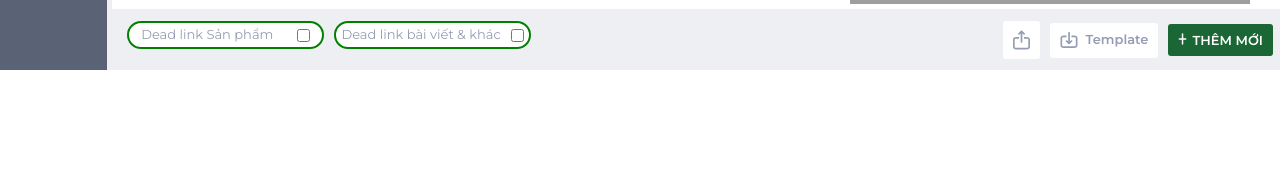
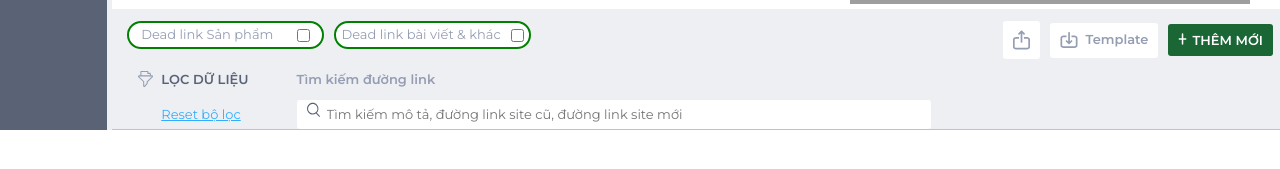
Before and after one commit to huynhluan491/DashBoard-Angular, an Angular app: page / in a window 1280 px wide. Shown: the part 301-470 px from the top of the page. Built offline with nearby package versions, Linux system fonts and the light colour scheme; grey boxes are pictures that could not be loaded.

Commit message:
LinkList-CSS-HTML-ADD: làm giao diện searchbar

```diff
--- a/src/app/app.module.ts
+++ b/src/app/app.module.ts
@@ -6,13 +6,15 @@ import { AppComponent } from './app.component';
 import { DashboardComponent } from './dashboard/dashboard.component';
 import { HeaderComponent } from './components/header/header.component';
 import { LinkactionComponent } from './components/linkaction/linkaction.component';
+import { SearchbarComponent } from './components/searchbar/searchbar.component';
 
 @NgModule({
   declarations: [
     AppComponent,
     DashboardComponent,
     HeaderComponent,
-    LinkactionComponent
+    LinkactionComponent,
+    SearchbarComponent
   ],
   imports: [
     BrowserModule,
--- /dev/null
+++ b/src/app/components/searchbar/searchbar.component.html
@@ -0,0 +1,31 @@
+<div class="wrapper">
+    <div class="reset-filter-wrapper">
+        <div>
+            <svg width="16" height="16" viewBox="0 0 16 16" fill="none" xmlns="http://www.w3.org/2000/svg">
+                <path
+                    d="M7.22807 16C7.09856 16 6.97025 15.9752 6.85007 15.927C6.6514 15.8457 6.48132 15.7073 6.36134 15.5293C6.24137 15.3513 6.17689 15.1417 6.17607 14.927V10.857L1.34207 6.265C1.18406 6.11369 1.07409 5.9192 1.0259 5.7058C0.977707 5.4924 0.993417 5.26953 1.07107 5.065C1.14215 4.86299 1.27342 4.6876 1.44721 4.56245C1.62099 4.4373 1.82894 4.36839 2.04307 4.365H3.35907V1.092C3.35425 0.807656 3.4624 0.533009 3.6598 0.328296C3.8572 0.123584 4.12774 0.00551974 4.41207 0L10.3761 0C10.6602 0.00578099 10.9305 0.123959 11.1277 0.328643C11.3249 0.533327 11.4329 0.807826 11.4281 1.092V1.82H12.8281C13.1124 1.82552 13.3829 1.94358 13.5803 2.1483C13.7777 2.35301 13.8859 2.62766 13.8811 2.912V4.369H14.9441C15.16 4.37159 15.37 4.43999 15.546 4.56507C15.722 4.69015 15.8556 4.86595 15.9291 5.069C16.0048 5.27554 16.0183 5.49973 15.968 5.71387C15.9177 5.92802 15.8058 6.12275 15.6461 6.274L10.7371 11.031V12.2C10.7336 12.469 10.6327 12.7277 10.4531 12.928L8.00007 15.654C7.90286 15.7626 7.78388 15.8495 7.65088 15.9091C7.51788 15.9687 7.37382 15.9997 7.22807 16ZM2.04007 5.461L7.21807 10.376V14.927L9.67407 12.2V10.557L14.9331 5.457L2.04007 5.461ZM4.41207 1.092V4.369H12.8321V2.912H10.3761V1.092H4.41207Z"
+                    fill="#959DB3"
+                />
+            </svg>
+        </div>
+        <div class="reset-filter-box">
+            <p class="reset-title">LỌC DỮ LIỆU</p>
+            <p class="reset-btn">Reset bộ lọc</p>
+        </div>
+        <p></p>
+    </div>
+    <div class="search-bar-wrapper">
+        <p class="title">Tìm kiếm đường link</p>
+        <diV class="search-bar">
+            <div class="search-icon">
+                <svg width="13" height="15" viewBox="0 0 13 15" fill="none" xmlns="http://www.w3.org/2000/svg">
+                    <path
+                        d="M12.5 14.8569C12.3729 14.857 12.2507 14.8079 12.159 14.7199L9.01596 11.5049C8.05978 12.1981 6.90895 12.5712 5.72796 12.5709C4.84645 12.5696 3.9774 12.3627 3.18983 11.9668C2.40225 11.5708 1.71785 10.9967 1.19096 10.2899C0.289721 9.08884 -0.124221 7.59147 0.0321171 6.09801C0.188455 4.60454 0.903518 3.22536 2.03396 2.23694C3.05808 1.34965 4.36694 0.859896 5.72196 0.856938C6.50115 0.855909 7.27195 1.0177 7.98496 1.33194C8.72772 1.65848 9.39194 2.14028 9.93296 2.74494C10.9345 3.86486 11.4757 5.32198 11.4481 6.82418C11.4205 8.32638 10.826 9.76261 9.78396 10.8449L12.866 13.9819V13.9989C12.9548 14.0967 13.0031 14.2247 13.0009 14.3568C12.9986 14.4889 12.9461 14.6152 12.854 14.7099C12.8078 14.7569 12.7527 14.7941 12.6919 14.8193C12.6311 14.8446 12.5658 14.8574 12.5 14.8569ZM5.75796 1.96894C4.50556 1.98476 3.31056 2.49668 2.43509 3.39239C1.55962 4.28811 1.07515 5.4945 1.08796 6.74694C1.07515 7.99938 1.55962 9.20576 2.43509 10.1015C3.31056 10.9972 4.50556 11.5091 5.75796 11.5249C7.01019 11.5089 8.20493 10.9968 9.08019 10.1011C9.95545 9.20544 10.4398 7.9992 10.427 6.74694C10.4398 5.49467 9.95545 4.28843 9.08019 3.39274C8.20493 2.49705 7.01019 1.98502 5.75796 1.96894Z"
+                        fill="#5A6276"
+                    />
+                </svg>
+            </div>
+            <input type="text" placeholder="Tìm kiếm mô tả, đường link site cũ, đường link site mới " />
+        </diV>
+    </div>
+</div>
--- /dev/null
+++ b/src/app/components/searchbar/searchbar.component.scss
@@ -0,0 +1,55 @@
+.wrapper {
+    display: flex;
+    gap: 48px;
+    padding: 0 25px;
+    border-bottom: 1px solid #bdc2d2;
+    .reset-filter-wrapper {
+        display: flex;
+        .reset-filter-box {
+            margin-left: 8px;
+            .reset-title {
+                font-size: 1.3rem;
+                color: #5a6276;
+                font-weight: 600;
+            }
+
+            .reset-btn {
+                text-decoration: underline;
+                color: #31adff;
+                font-size: 1.3rem;
+                font-weight: 400;
+                margin-top: 15px;
+                cursor: pointer;
+            }
+        }
+    }
+
+    .search-bar-wrapper {
+        .title {
+            font-size: 1.3rem;
+            font-weight: 600;
+            color: #959db3;
+        }
+        .search-bar {
+            display: flex;
+            position: relative;
+            .search-icon {
+                position: absolute;
+                bottom: 5px;
+                color: #5a6276;
+                left: 1rem;
+                cursor: pointer;
+            }
+
+            input {
+                font-size: 1.3rem;
+                color: #26282e;
+                border-radius: 3px;
+                height: 29px;
+                width: 634px;
+                padding-left: 3rem;
+                margin-top: 10px;
+            }
+        }
+    }
+}
--- a/src/app/dashboard/dashboard.component.html
+++ b/src/app/dashboard/dashboard.component.html
@@ -6,6 +6,7 @@
         <div class="dashboard-content">
             <app-header></app-header>
             <app-linkaction></app-linkaction>
+            <app-searchbar></app-searchbar>
         </div>
     </div>
 </div>
```
Also changed, not shown: src/app/components/searchbar/searchbar.component.ts (added, +10 -0 lines), 1 other file (tests, documents, lock files or other folders).
